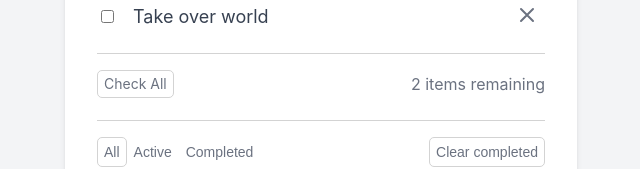
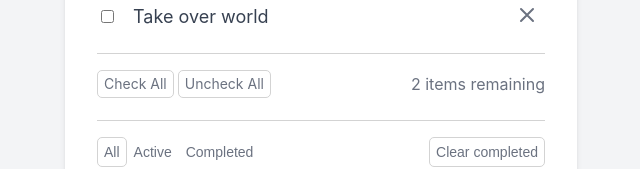
Before and after one commit to doctor-he/lc-react, a React (Create React App) app: page / in a window 1280 px wide. Shown: the part 294-463 px from the top of the page, without its empty margins (319-959 px from the left). Built offline with nearby package versions, Linux system fonts and the light colour scheme.

Commit message:
Add unCheck all

```diff
--- a/src/App.css
+++ b/src/App.css
@@ -126,6 +126,16 @@ h2 {
   border-top: 1px solid lightgray;
 }
 
+.check-all-container .checks {
+  display: flex;
+  justify-content: flex-start;
+  align-items: center;
+}
+
+.check-all-container .checks div {
+  margin-right: 2px;
+}
+
 .other-buttons-container {
   display: flex;
   justify-content: space-between;
--- a/src/components/TodoList.jsx
+++ b/src/components/TodoList.jsx
@@ -4,10 +4,11 @@ import CompleteAllTodos from './CompleteAllTodos';
 import RemainingTodoItems from './RemainingTodoItems';
 import TodosFilter from './TodosFilter';
 import PropTypes from 'prop-types';
+import UnCompleteAllTodos from './UnCompleteAllTodos';
 
 TodoList.PropType = {
-    todos: PropTypes.array.isRequired,
-    setTodos: PropTypes.func.isRequired,
+  todos: PropTypes.array.isRequired,
+  setTodos: PropTypes.func.isRequired,
 };
 // npm install --save prop-types
 
@@ -68,6 +69,14 @@ function TodoList(props) {
   function completeAllTodos() {
     const updatedTodo = props.todos.map(todo => {
       todo.isComplete = true;
+      return todo;
+    });
+
+    props.setTodos(updatedTodo);
+  }
+  function unCompleteAllTodos() {
+    const updatedTodo = props.todos.map(todo => {
+      todo.isComplete = false;
       return todo;
     });
 
@@ -144,9 +153,13 @@ function TodoList(props) {
       </ul>
 
       <div className="check-all-container">
-        <CompleteAllTodos completeAllTodos={completeAllTodos} />
-
-        <RemainingTodoItems todos={props.todos} />
+        <div className='checks'>
+          <CompleteAllTodos completeAllTodos={completeAllTodos} />
+          <UnCompleteAllTodos unCompleteAllTodos={unCompleteAllTodos} />
+        </div>
+        <div>
+          <RemainingTodoItems todos={props.todos} />
+        </div>
       </div>
 
       <div className="other-buttons-container">
--- /dev/null
+++ b/src/components/UnCompleteAllTodos.jsx
@@ -0,0 +1,19 @@
+import React from 'react';
+import PropTypes from 'prop-types';
+
+UnCompleteAllTodos.PropType = {
+  unCompleteAllTodos: PropTypes.func.isRequired,
+};
+// npm install --save prop-types
+
+function UnCompleteAllTodos(props) {
+  return (
+    <div>
+      <div className="button" onClick={props.unCompleteAllTodos}>
+        Uncheck All
+      </div>
+    </div>
+  );
+}
+
+export default UnCompleteAllTodos;
```
